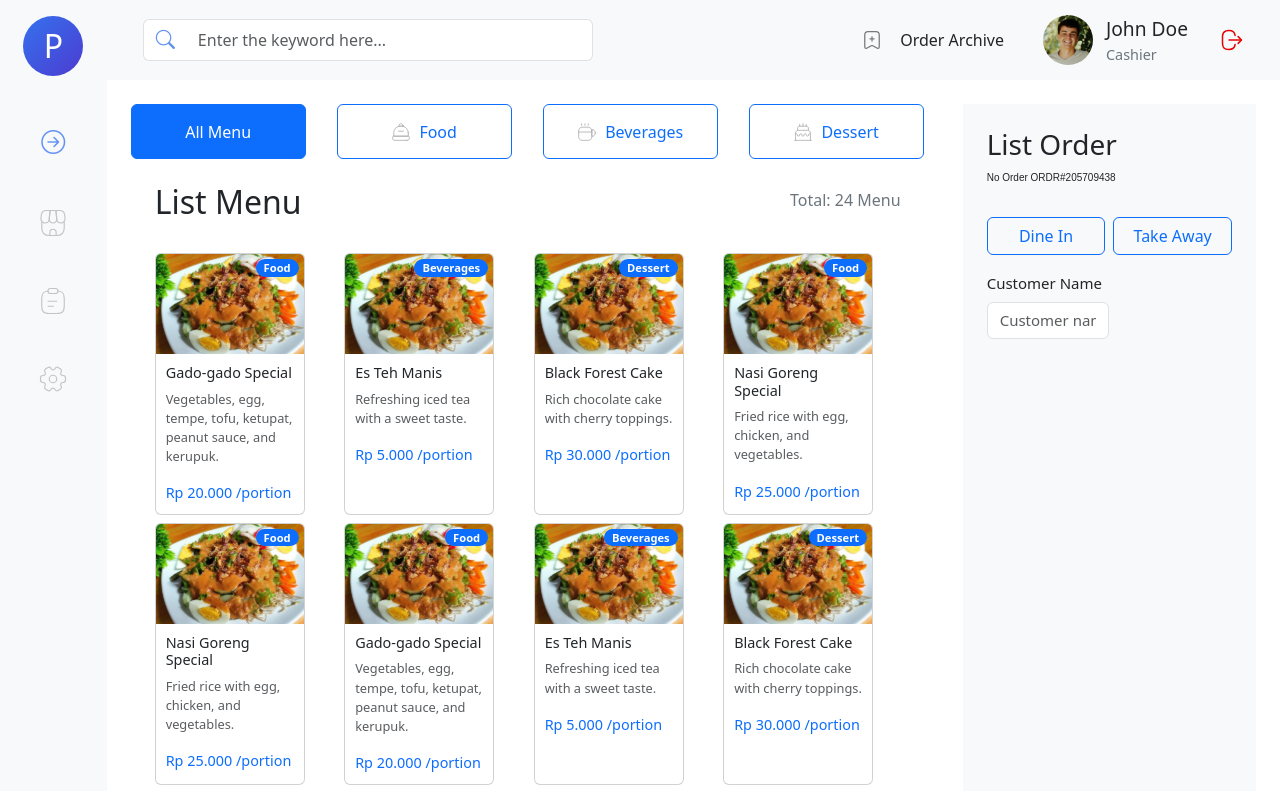
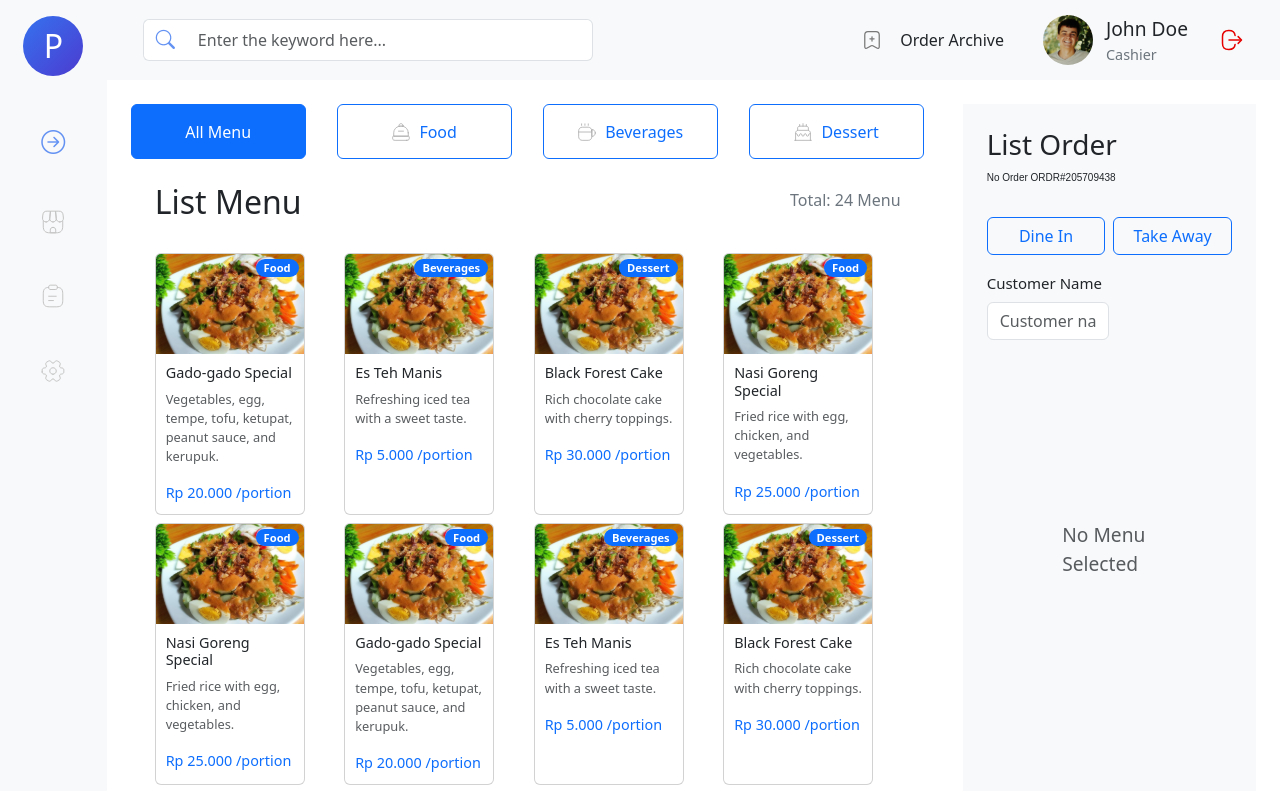
Before and after one commit to alpinmohsa541/pos-sederhana, a React (Vite) app: page /cashier-dashboard in a window 1280 px wide. Shown: the top 791 px of the page. Built offline with nearby package versions, Linux system fonts and the light colour scheme.

Commit message:
Feat membuat responsive dan stayling container summary order

```diff
--- a/src/CashierDashboard/CashierDashboard.jsx
+++ b/src/CashierDashboard/CashierDashboard.jsx
@@ -121,7 +121,7 @@ const CashierDashboard = () => {
     <div className="container-fluid p-0">
       <div className="row g-0">
         {/* Sidebar */}
-        <div className="col-md-1 bg-light vh-100 d-flex flex-column align-items-center p-3">
+        <div className="col-2 col-lg-1 bg-light vh-100 d-flex flex-column align-items-center p-3">
           <div
             className="rounded-circle text-white d-flex justify-content-center align-items-center mb-5"
             style={{
@@ -154,14 +154,15 @@ const CashierDashboard = () => {
               <img
                 src={icon.src}
                 alt={icon.alt}
-                style={{ width: "30px", height: "30px" }}
+                className="img-fluid" // Menggunakan img-fluid agar responsif
+                style={{ maxWidth: "30px", maxHeight: "30px" }}
               />
             </div>
           ))}
         </div>
 
         {/* Main Content */}
-        <div className="col-md-11">
+        <div className="col-10 col-lg-11">
           <nav
             className="navbar navbar-expand-lg navbar-light bg-light px-4"
             style={{ height: "80px" }}
@@ -278,10 +279,11 @@ const CashierDashboard = () => {
                   {/* Container untuk scrollable list */}
                   <div
                     style={{
-                      maxHeight: "800px", // Atur tinggi maksimal sesuai kebutuhan
-                      overflowY: "auto", // Tambahkan scroll jika konten melebihi tinggi maksimal
-                      paddingRight: "10px", // Opsional: untuk jarak dengan scroll bar
+                      maxHeight: "600px", // Sesuaikan untuk layar kecil
+                      overflowY: "auto",
+                      paddingRight: "10px",
                     }}
+                    className="scroll-container"
                   >
                     <div className="row row-cols-1 row-cols-md-4 g-2">
                       {filteredMenu.map((menu) => (
@@ -349,7 +351,7 @@ const CashierDashboard = () => {
             <div
               className="bg-light p-4 d-flex flex-column"
               style={{
-                width: "4800px",
+                width: "3080px",
                 height: "800px",
               }} /* Sesuaikan ukuran yang realistis */
             >
@@ -398,7 +400,6 @@ const CashierDashboard = () => {
                       className="form-control"
                       id="customerName"
                       placeholder="Customer name"
-                      style={{ fontSize: "15px" }}
                     />
                   </div>
 
@@ -426,15 +427,20 @@ const CashierDashboard = () => {
 
               {/* Scrollable List Group */}
               <div
-                className="list-group-container flex-grow-1"
+                className="list-group-container flex-grow-1 d-flex align-items-center justify-content-center"
                 style={{
                   overflowY: "auto",
                   marginBottom: "10px",
-                  paddingLeft: "2cm" /* Tambahkan padding kiri sebesar 2cm */,
-                  paddingRight: "2cm" /* Tambahkan padding kanan sebesar 2cm */,
+                  paddingLeft: "2cm", // Tambahkan padding kiri
+                  paddingRight: "2cm", // Tambahkan padding kanan
                 }}
               >
-                <ul className="list-group">
+                {orders.length === 0 ? (
+                  <p className="text-muted" style={{ fontSize: "1.2rem" }}>
+                    No Menu Selected
+                  </p>
+                ) : (
+                  <ul className="list-group w-100">
                     {orders.map((order, index) => (
                       <li
                         key={index}
@@ -474,6 +480,7 @@ const CashierDashboard = () => {
                       </li>
                     ))}
                   </ul>
+                )}
               </div>
 
               {/* Fixed Footer Section */}
@@ -505,7 +512,7 @@ const CashierDashboard = () => {
           }}
         >
           <div
-            className="modal-dialog"
+            className="modal-dialog "
             style={{ maxWidth: "500px", margin: "10% auto" }}
           >
             <div className="modal-content">
```
Lines whose indentation alone changed are shown as unchanged.
